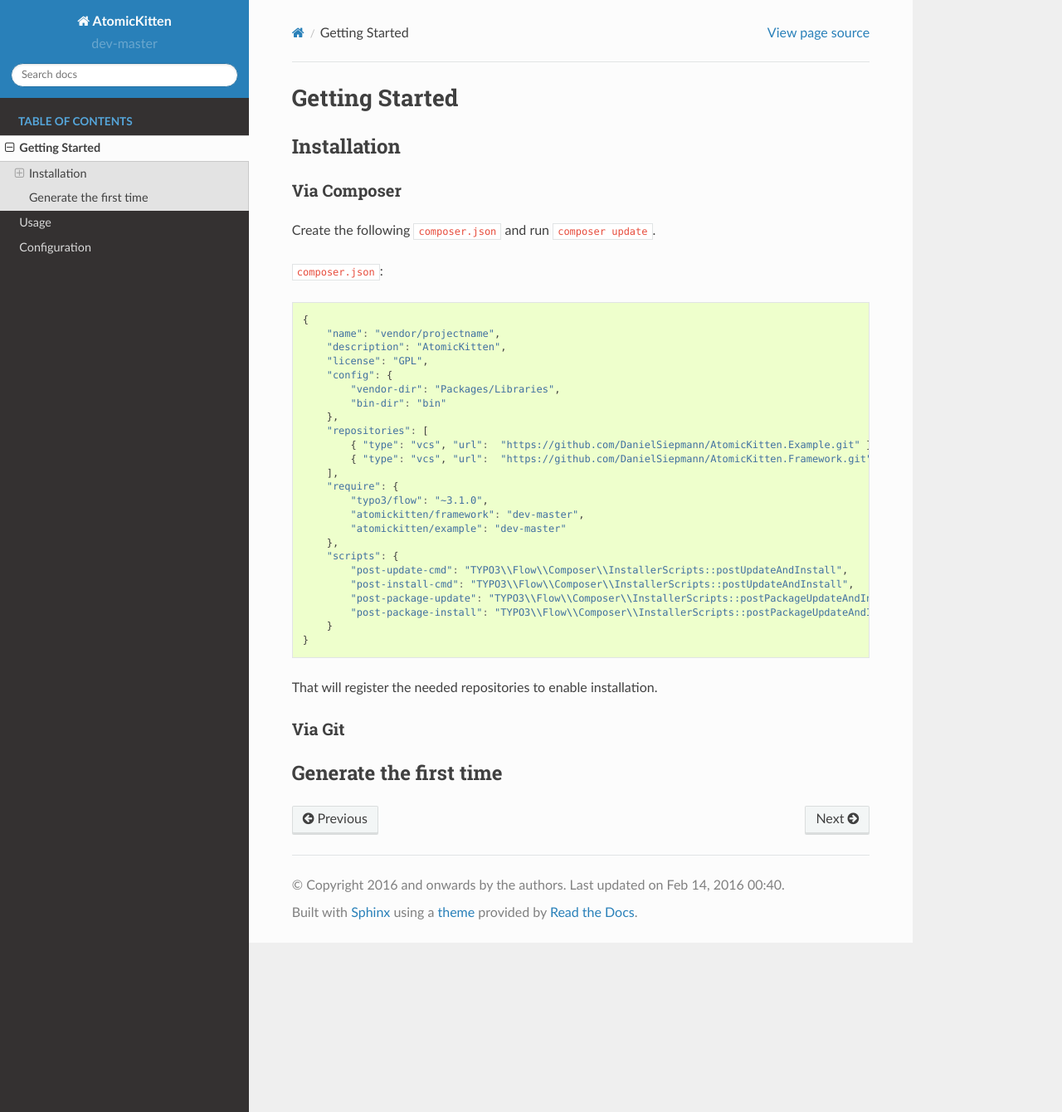
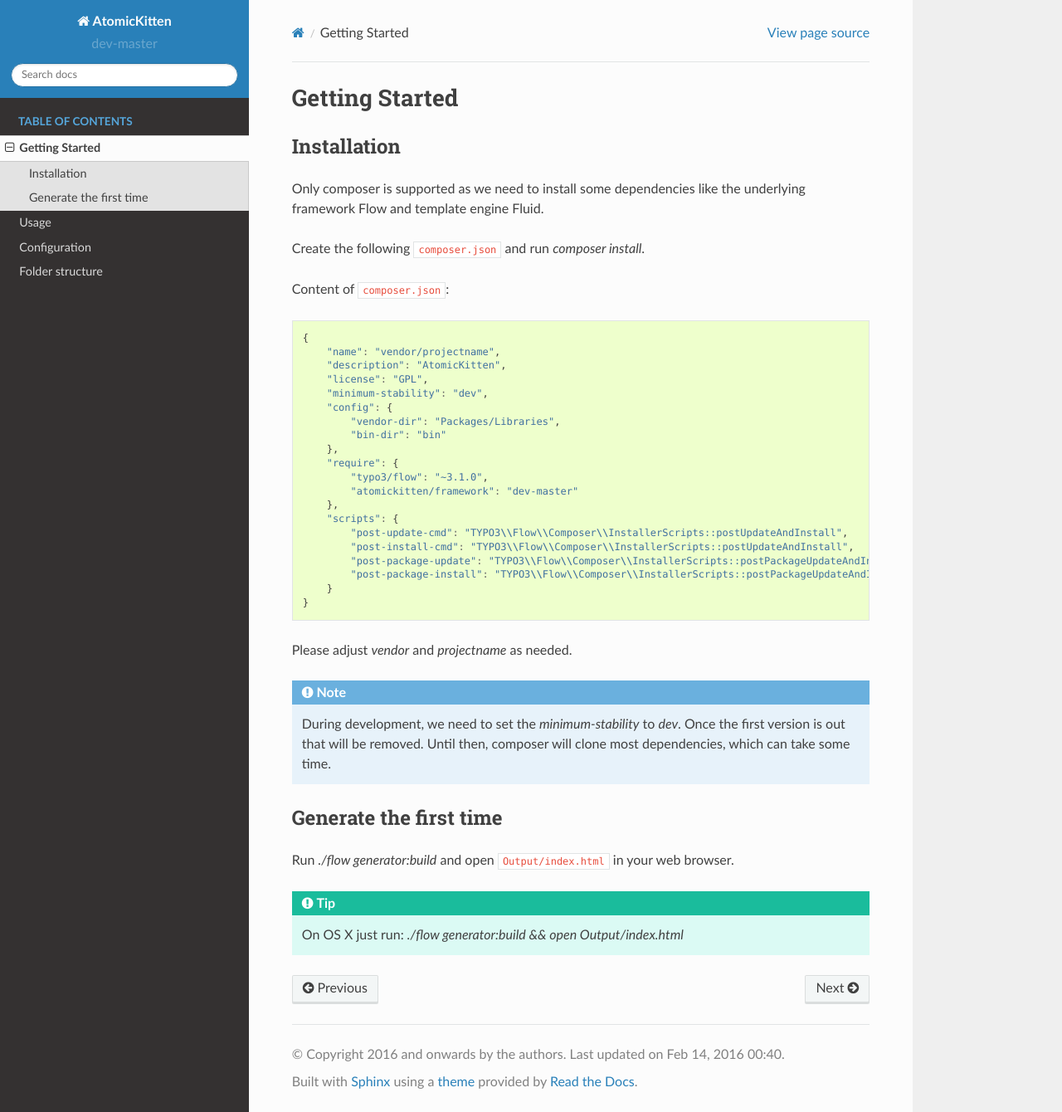
Before and after one commit to DanielSiepmann/AtomicKitten.Framework, a Sphinx documentation site: the page built from Documentation/GettingStarted/index.rst, in a window 1280 px wide and 1340 px high. Shown: the whole window at 83% size. Built offline with Sphinx 7.4.7 and the Read the Docs theme 2.0.0, drawn with Linux system fonts in a browser that asks for light colours.

Commit message:
[FEATURE] Provide 100% documentation

```diff
--- a/Documentation/GettingStarted/index.rst
+++ b/Documentation/GettingStarted/index.rst
@@ -8,29 +8,25 @@
 Installation
 ------------
 
-Via Composer
-^^^^^^^^^^^^
+Only composer is supported as we need to install some dependencies like the underlying framework
+Flow and template engine Fluid.
 
-Create the following :file:`composer.json` and run :code:`composer update`.
+Create the following :file:`composer.json` and run `composer install`.
 
-:file:`composer.json`::
+Content of :file:`composer.json`::
 
     {
         "name": "vendor/projectname",
         "description": "AtomicKitten",
         "license": "GPL",
+        "minimum-stability": "dev",
         "config": {
             "vendor-dir": "Packages/Libraries",
             "bin-dir": "bin"
         },
-        "repositories": [
-            { "type": "vcs", "url":  "https://github.com/DanielSiepmann/AtomicKitten.Example.git" },
-            { "type": "vcs", "url":  "https://github.com/DanielSiepmann/AtomicKitten.Framework.git" }
-        ],
         "require": {
             "typo3/flow": "~3.1.0",
-            "atomickitten/framework": "dev-master",
-            "atomickitten/example": "dev-master"
+            "atomickitten/framework": "dev-master"
         },
         "scripts": {
             "post-update-cmd": "TYPO3\\Flow\\Composer\\InstallerScripts::postUpdateAndInstall",
@@ -40,13 +36,19 @@
         }
     }
 
-That will register the needed repositories to enable installation.
+Please adjust `vendor` and `projectname` as needed.
 
-
-Via Git
-^^^^^^^
+.. note::
+    During development, we need to set the `minimum-stability` to `dev`. Once the first version is
+    out that will be removed. Until then, composer will clone most dependencies, which can take some
+    time.
 
 .. _generateTheFirstTime:
 
 Generate the first time
 -----------------------
+
+Run `./flow generator:build` and open :file:`Output/index.html` in your web browser.
+
+.. tip::
+    On OS X just run: `./flow generator:build && open Output/index.html`
```
Also changed, not shown: Documentation/FolderStructure/index.rst (added, +87 -0 lines), Documentation/index.rst (+35 -12 lines).
